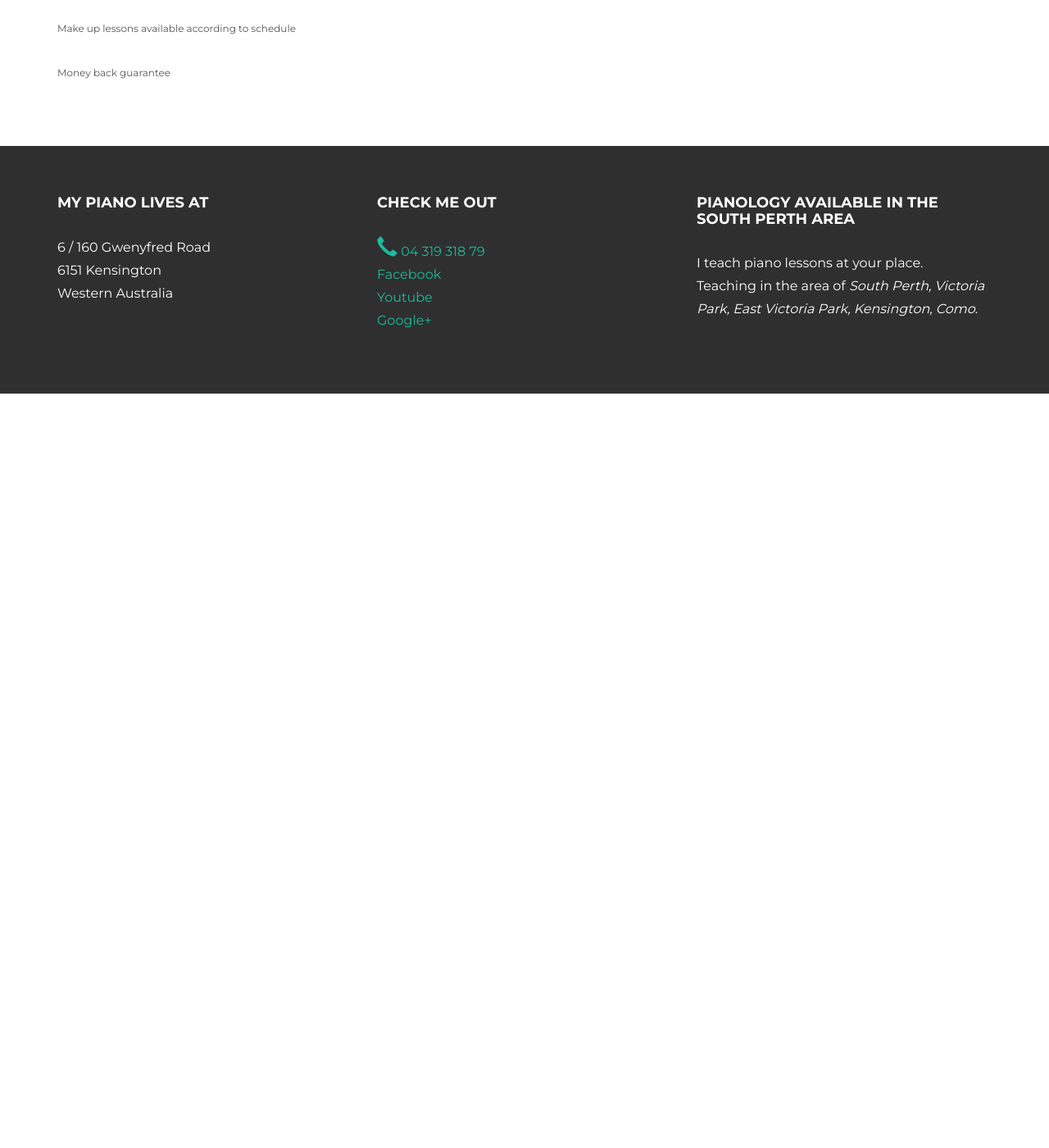
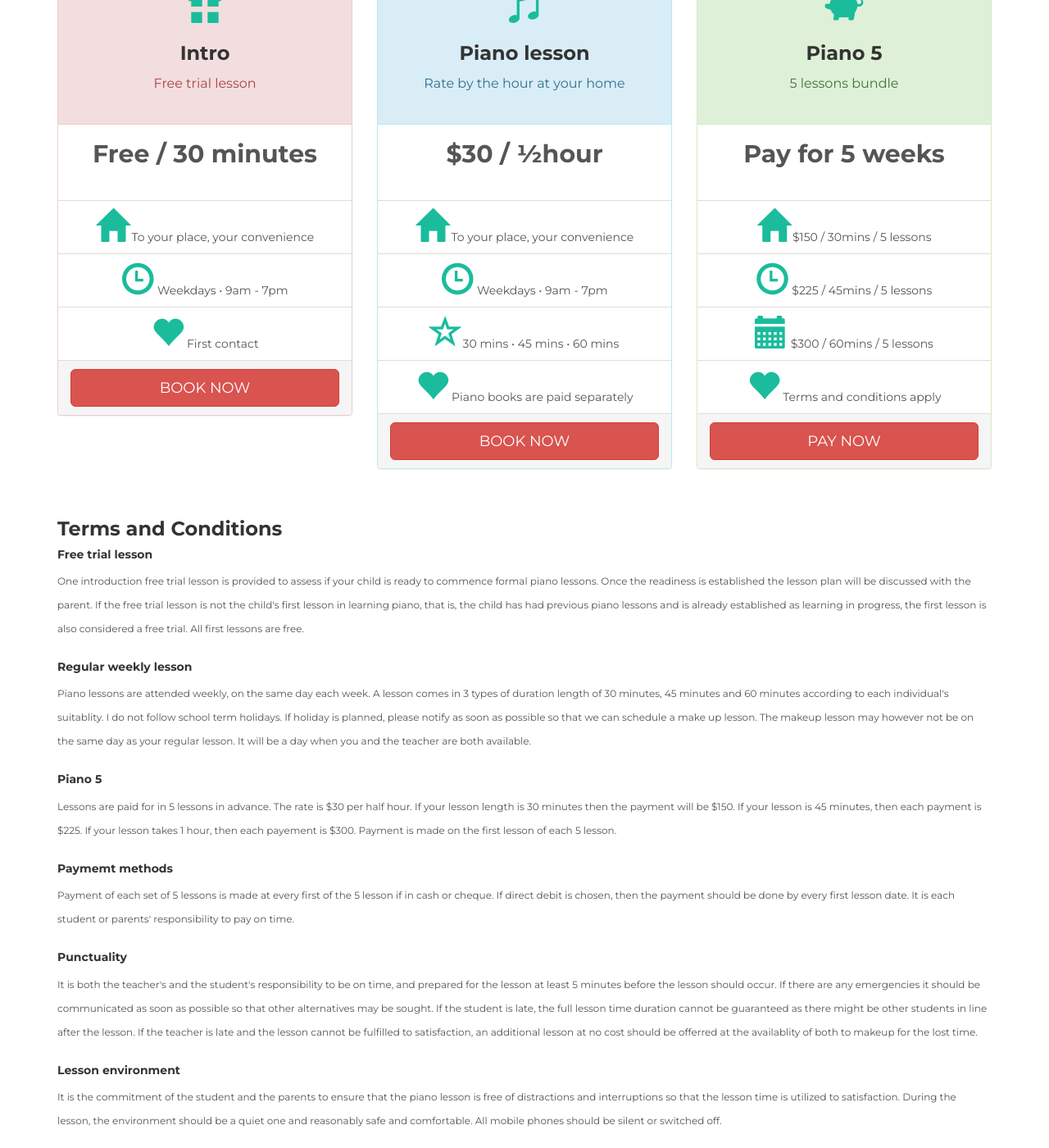
Before and after one commit to giushansen/pianology, a Jekyll site: the page built from _pages/costs.html, in a window 1280 px wide and 1400 px high, scrolled down 1686 px. Shown: the whole window at 82% size. Built offline with Jekyll 4.4.1, drawn with Linux system fonts in a browser that asks for light colours; nearby versions of some CDN libraries; before the commit the page ends 2166 px from its top, so only the background shows below that; some of the changed text lies outside the part shown.

```diff
--- a/_includes/footer.html
+++ b/_includes/footer.html
@@ -20,7 +20,7 @@
       </div>
       <div class="col-lg-4">
         <h4>Pianology available in the South Perth area</h4>
-        <p>I teach piano lessons at your place. <br/>Teaching in the area of <em>South Perth, Victoria Park, East Victoria Park, Kensington, Como</em>.</p>
+        <p>I teach piano lessons at your place. <br/>Teaching in the area of <em>South Perth, Victoria Park, East Victoria Park, Kensington, Como, Lathlain, Carlisle, Bentley, Manning, Wilson, Karawara, St James</em>.</p>
       </div>
     </div>
   </div>
--- a/_pages/costs.html
+++ b/_pages/costs.html
@@ -8,16 +8,24 @@ permalink: /costs
 <div class="container pt">
   <div class="row mt">
     <div class="col-lg-6 col-lg-offset-3 centered">
-      <h1>The plans</h1>
+      <h1>The policy</h1>
       <hr>
-      <p>It is a long established fact that a reader will be distracted by the readable content of a page when looking at its layout. The point of using Lorem Ipsum is that it has a more-or-less normal distribution of letters, as opposed to using 'Content here, content here', making it look like readable English.</p>
+      <h4>1. The circle of 3 responsibilities to success -</h4>
+      <p>The teacher's, the student's, and the parents'. We each have different responsibilities and will work together to achieve successful piano learning for the student. My commitment is to instruct, encourage, and inspire in an environment that is stimulating and fun. I will offer a balanced program of repertoire, theory, sight-reading, ear training and performance opportunities according to suitability.</p>
+      <p>The student's responsibility will be to be ready for the lesson at the stipulated time with the materials prepared. A commitment to practicing aided by parents' home encouragement. Daily practice of at least 30 minutes uninterrupted.</p>
+      <p>Providing structure by establishing a set time that is honored and protected is the most important thing you can do as parents. Ensure the piano is well maintained and is in an area free of interruptions and distractions. Younger children may need you to actually be with them while they practice to help establish good habits even if you are not musically trained.</p>
+      <h4>2. Cancelled lessons and makeup lessons -</h4>
+      <p>There are no refunds for missed lessons. It is the student's or parents' responsibility to inform in advance as soon as it is clear the student cannot attend the lesson. Makeups will be offered only if I have been given a 24 hour notice. Emergencies will be handled case-by-case basis. </p>
+      <h4>3. Termination of lessons -</h4>
+      <p>There will be no refunds for lessons that have already occurred. It is the student's or parents' responsibility to inform as soon as it is clear that termination is required and then refund for the future lessons can be returned.</p>
     </div>
   </div>
   <div class="row mt">
     <div class="col-lg-6 col-lg-offset-3 centered">
       <h2>How we proceed</h2>
       <hr>
-      <p>It is a long established fact that a reader will be distracted by the readable content of a page when looking at its layout. The point of using Lorem Ipsum is that it has a more-or-less normal distribution of letters, as opposed to using 'Content here, content here', making it look like readable English.</p>
+      <p>1. Book a free trial lesson to ascertain that your child is ready to learn to play the piano through formal lessons.</p>
+      <p>2. Once it is established that your child is ready to learn to play the piano, we will discuss the lesson duration, structure, and length of time.</p>
     </div>
   </div>
   <div class="row mt centered">
@@ -25,7 +33,7 @@ permalink: /costs
       <div class="panel panel-danger">
         <div class="panel-heading">
           <span class="glyphicon glyphicon-gift"></span><h3 class="text-center">Intro</h3>
-          <p class="text-center">For an introduction</p>
+          <p class="text-center">Free trial lesson</p>
         </div>
         <div class="panel-body text-center">
           <p class="lead" style="font-size:30px"><strong>Free / 30 minutes</strong></p>
@@ -41,66 +49,78 @@ permalink: /costs
             <span class="glyphicon glyphicon-heart"></span> First contact
           </li>
         </ul>
-        <div class="panel-footer"> <a class="btn btn-lg btn-block btn-danger" href="#">SUBSCRIBE</a> </div>
+        <div class="panel-footer"> <a class="btn btn-lg btn-block btn-danger" href="#">BOOK NOW</a> </div>
       </div>
     </div>
     <div class="col-md-4">
       <div class="panel panel-info">
         <div class="panel-heading">
           <span class="glyphicon glyphicon-music"></span><h3 class="text-center">Piano lesson</h3>
-          <p class="text-center">Hourly rate at your home</p>
+          <p class="text-center">Rate by the hour at your home</p>
         </div>
         <div class="panel-body text-center">
-          <p class="lead" style="font-size:30px"><strong>$35 / ½hour</strong></p>
+          <p class="lead" style="font-size:30px"><strong>$30 / ½hour</strong></p>
         </div>
         <ul class="list-group list-group-flush text-center">
           <li class="list-group-item">
             <span class="glyphicon glyphicon-home"></span> To your place, your convenience
           </li>
           <li class="list-group-item">
-            <span class="glyphicon glyphicon-time"></span> Everyday • 9am - 7pm
+            <span class="glyphicon glyphicon-time"></span> Weekdays • 9am - 7pm
           </li>
           <li class="list-group-item">
-            <span class="glyphicon glyphicon-star-empty"></span> Enjoy the tailored lesson
+            <span class="glyphicon glyphicon-star-empty"></span>30 mins • 45 mins • 60 mins
           </li>
           <li class="list-group-item">
-            <span class="glyphicon glyphicon-heart"></span> Fantastic Support
+            <span class="glyphicon glyphicon-heart"></span> Piano books are paid separately
           </li>
         </ul>
-        <div class="panel-footer"> <a class="btn btn-lg btn-block btn-danger" href="#">SUBSCRIBE</a> </div>
+        <div class="panel-footer"> <a class="btn btn-lg btn-block btn-danger" href="#">BOOK NOW</a> </div>
       </div>
     </div>
     <div class="col-md-4">
       <div class="panel panel-success">
         <div class="panel-heading">
-          <span class="glyphicon glyphicon-piggy-bank"></span><h3 class="text-center">Piano Ten</h3>
-          <p class="text-center">10 lessons in advance</p>
+          <span class="glyphicon glyphicon-piggy-bank"></span><h3 class="text-center">Piano 5</h3>
+          <p class="text-center">5 lessons bundle</p>
         </div>
         <div class="panel-body text-center">
-          <p class="lead" style="font-size:30px"><strong>$450 / 10 lessons</strong></p>
+          <p class="lead" style="font-size:30px"><strong>Pay for 5 weeks</strong></p>
         </div>
         <ul class="list-group list-group-flush text-center">
           <li class="list-group-item">
-            <span class="glyphicon glyphicon-home"></span> To your place, your convenience
+            <span class="glyphicon glyphicon-home"></span> $150 / 30mins / 5 lessons
           </li>
           <li class="list-group-item">
-            <span class="glyphicon glyphicon-time"></span> Everyday • 9am - 7pm
+            <span class="glyphicon glyphicon-time"></span> $225 / 45mins / 5 lessons
           </li>
           <li class="list-group-item">
-            <span class="glyphicon glyphicon-calendar"></span> Organize schedule together
+            <span class="glyphicon glyphicon-calendar"></span> $300 / 60mins / 5 lessons
           </li>
           <li class="list-group-item">
-            <span class="glyphicon glyphicon-heart"></span> Fantastic Support
+            <span class="glyphicon glyphicon-heart"></span> Terms and conditions apply
           </li>
         </ul>
-        <div class="panel-footer"> <a class="btn btn-lg btn-block btn-danger" href="#">SUBSCRIBE</a> </div>
+        <div class="panel-footer"> <a class="btn btn-lg btn-block btn-danger" href="#">PAY NOW</a> </div>
       </div>
     </div>
   </div>
 
-  <p><bt>Available only for local suburbs. Please have a look below and <a href="{{site.baseurl}}/contact">ask me for more details</a>.</p>
-  <p><bt>Special rates now</bt></p>
-  <p><bt>Checkout <a href="{{site.baseurl}}/piano-pedagogy">the tailored content of the lessons</a> and how I will teach piano to you or your children.</bt></p>
-  <p><bt>Make up lessons available according to schedule</bt></p>
-  <p><bt>Money back guarantee</bt></p>
+  <h3>Terms and Conditions</h3>
+  <h5>Free trial lesson</h5>
+  <p><bt>One introduction free trial lesson is provided to assess if your child is ready to commence formal piano lessons. Once the readiness is established the lesson plan will be discussed with the parent. If the free trial lesson is not the child's first lesson in learning piano, that is, the child has had previous piano lessons and is already established as learning in progress, the first lesson is also considered a free trial. All first lessons are free.</bt></p>
+  <h5>Regular weekly lesson</h5>
+  <p><bt>Piano lessons are attended weekly, on the same day each week. A lesson comes in 3 types of duration length of 30 minutes, 45 minutes and 60 minutes according to each individual's suitablity. I do not follow school term holidays. If holiday is planned, please notify as soon as possible so that we can schedule a make up lesson. The makeup lesson may however not be on the same day as your regular lesson. It will be a day when you and the teacher are both available. </a></p>
+  <h5>Piano 5</h5>
+  <p><bt>Lessons are paid for in 5 lessons in advance. The rate is $30 per half hour. If your lesson length is 30 minutes then the payment will be $150. If your lesson is 45 minutes, then each payment is $225. If your lesson takes 1 hour, then each payement is $300. Payment is made on the first lesson of each 5 lesson.</bt></p>
+  <h5>Paymemt methods</h5>
+  <p><bt>Payment of each set of 5 lessons is made at every first of the 5 lesson if in cash or cheque. If direct debit is chosen, then the payment should be done by every first lesson date. It is each student or parents' responsibility to pay on time. </bt></p>
+  <h5>Punctuality</h5>
+  <p><bt>It is both the teacher's and the student's responsibility to be on time, and prepared for the lesson at least 5 minutes before the lesson should occur. If there are any emergencies it should be communicated as soon as possible so that other alternatives may be sought. If the student is late, the full lesson time duration cannot be guaranteed as there might be other students in line after the lesson. If the teacher is late and the lesson cannot be fulfilled to satisfaction, an additional lesson at no cost should be offerred at the availablity of both to makeup for the lost time. </bt></p>
+  <h5>Lesson environment</h5>
+  <p><bt>It is the commitment of the student and the parents to ensure that the piano lesson is free of distractions and interruptions so that the lesson time is utilized to satisfaction. During the lesson, the environment should be a quiet one and reasonably safe and comfortable. All mobile phones should be silent or switched off.</bt></p>
+  <h5>Cancelled lessons and makeup lessons</h5>
+  <p><bt>There are no refunds for missed lessons. It is the student's or parents' responsibility to inform in advance as soon as it is clear the student cannot attend the lesson. Makeups will be offered only if I have been given a 24 hour notice. Emergencies will be handled case-by-case basis. </bt></p>
+  <h5>Termination of lessons</h5>
+  <p><bt>There will be no refunds for lessons that have already occurred. It is the student's or parents' responsibility to inform as soon as it is clear that termination is required and then refund for the future lessons can be returned.</bt></p>
 </div>
```
Also changed, not shown: _pages/about.html (+7 -5 lines), _pages/home.html (+8 -3 lines), img/khrys_piano_teacher.png (added), img/pianology_piano_lessons.png (added).
